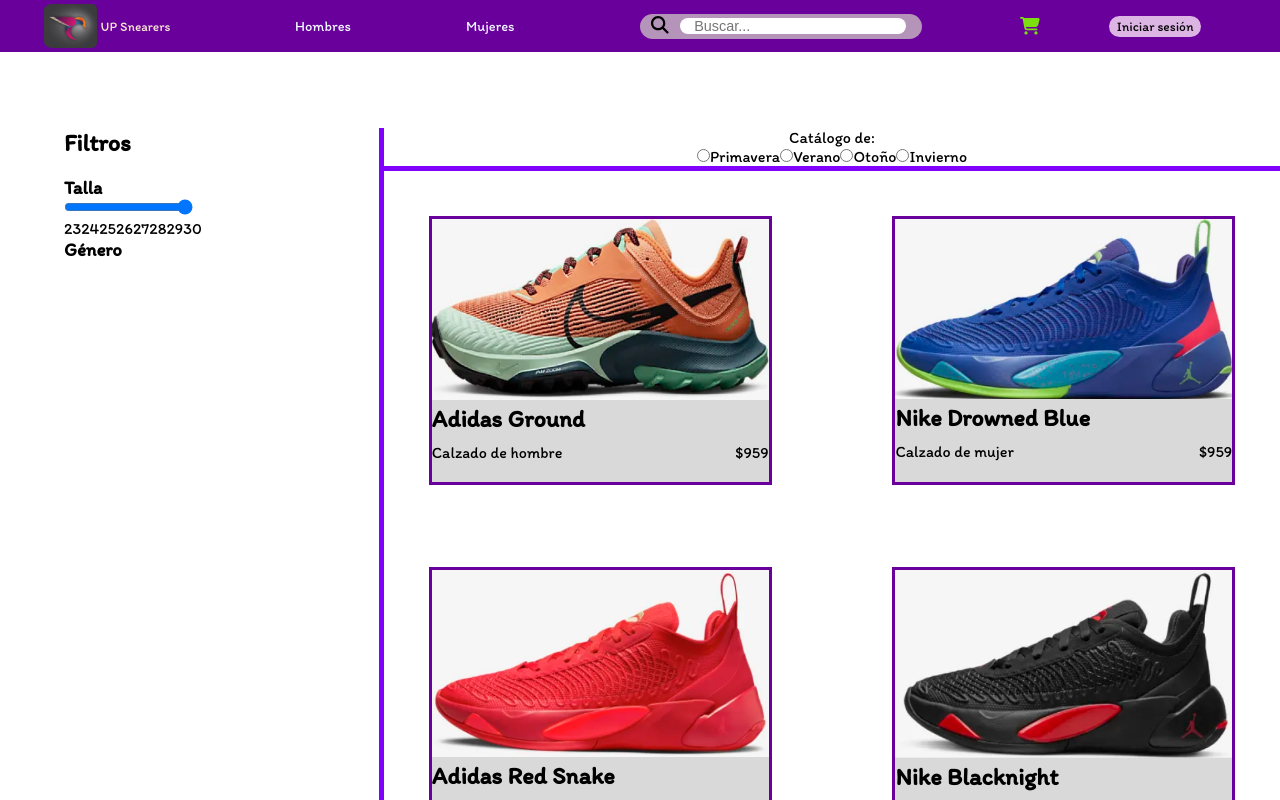
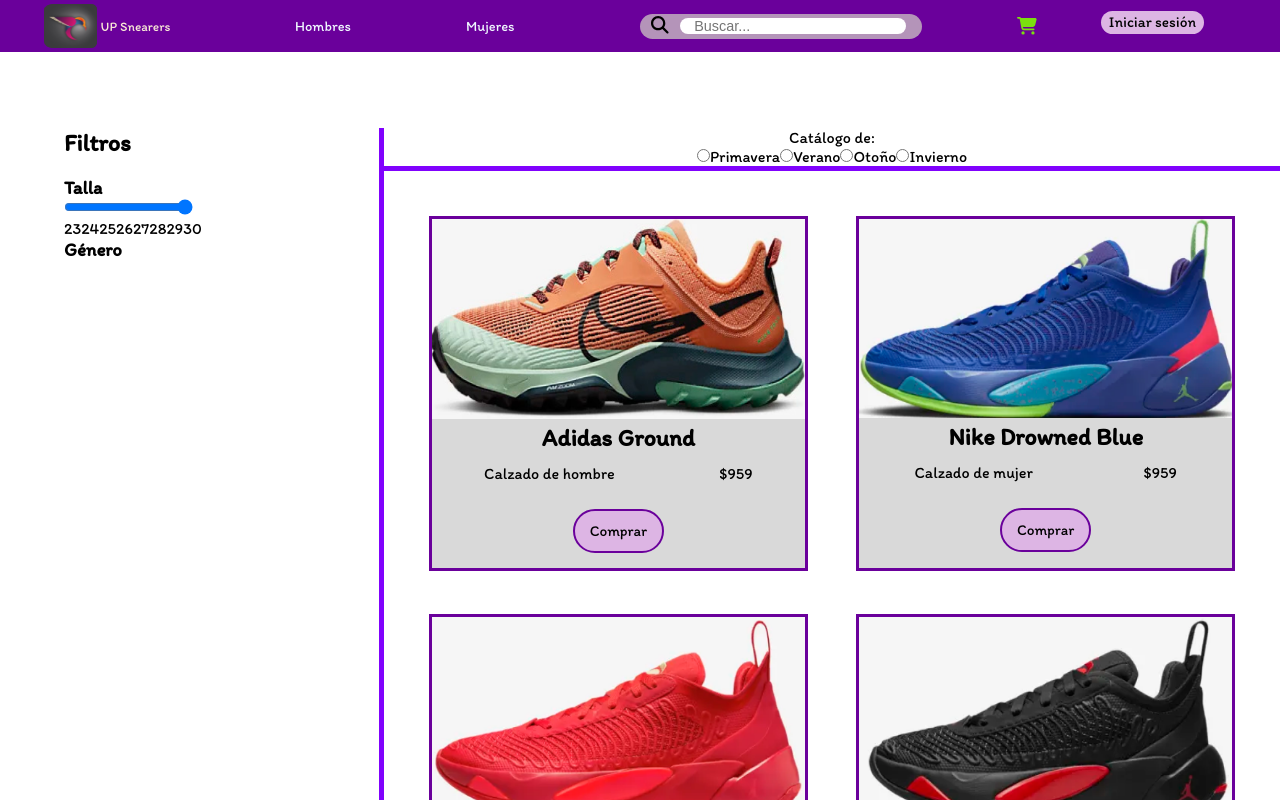
Before and after one commit to Herobrot/ecommerce-next, a Next.js app: page /Venta in a window 1280 px wide. Shown: the top 800 px of the page. Built offline with nearby package versions, Linux system fonts and the light colour scheme; a web font is replaced by a local one.

Commit message:
04 Agregado de detalles hover a Card

```diff
--- a/src/app/components/Card.css
+++ b/src/app/components/Card.css
@@ -2,13 +2,18 @@
     width: 100%;
     display: grid;
     grid-template-columns: 1fr 1fr;
-    gap: 15%;
-    cursor: pointer;
+    gap: 6%;
 }
 
 div.contenedorCard{
     background: #D9D9D9;
     border: 3px solid var(--primary-bg-color);
+    cursor: pointer;
+    transition: transform 0.3s ease;
+}
+
+div.contenedorCard:hover{
+    transform: scale(1.02);
 }
 
 div.imagen > img{
@@ -18,12 +23,11 @@
 
 div.texto > h2{
     font-size: 150%;
-    text-align: left;
 }
 
 div.precio{
     display: flex;
-    justify-content: space-between;
+    justify-content: space-around;
 }
 
 div.precio > p{
@@ -31,3 +35,22 @@
     padding: 3% 0 6% 0;
     display: flex;
 }
+
+div > button{
+    margin: 1% 0 4% 0;
+    padding: 3% 4%;
+    cursor: pointer;
+    border-radius: 30px;
+    border: 2px solid var(--primary-bg-color);
+    background: var(--secondary-bg-color);
+    font-size: 95%;
+    transition: transform 0.3s ease, box-shadow 0.4s ease;;
+}
+
+div > button:hover{
+    transform: scale(1.08);
+    box-shadow: 0px 0px 2px 2px rgba(0, 0, 0, 0.35);
+    -webkit-box-shadow: 0px 0px 2px 2px rgba(0,0,0,0.35);
+    -moz-box-shadow: 0px 0px 2px 2px rgba(0,0,0,0.35);
+    transition: transform 0.3s ease, box-shadow 0.4s ease;
+}
--- a/src/app/components/Card.jsx
+++ b/src/app/components/Card.jsx
@@ -3,10 +3,10 @@
 export default function Card({producto, clickeadoDatos}){
     return(
         <div className="contenidoCard">
-            {producto.map(objeto => {
+            {producto.map((objeto, index) => {
                 return(
                     <div
-                        key={objeto}
+                        key={index}
                         className="contenedorCard" onClick={() =>{
                         clickeadoDatos(objeto);
                     }}>
@@ -20,6 +20,9 @@
                                 <p>${objeto.precio}</p>
                             </div>
                         </div>
+                        <div>
+                            <button type="button">Comprar</button>
+                        </div>
                     </div>
                 );
             })}
```
